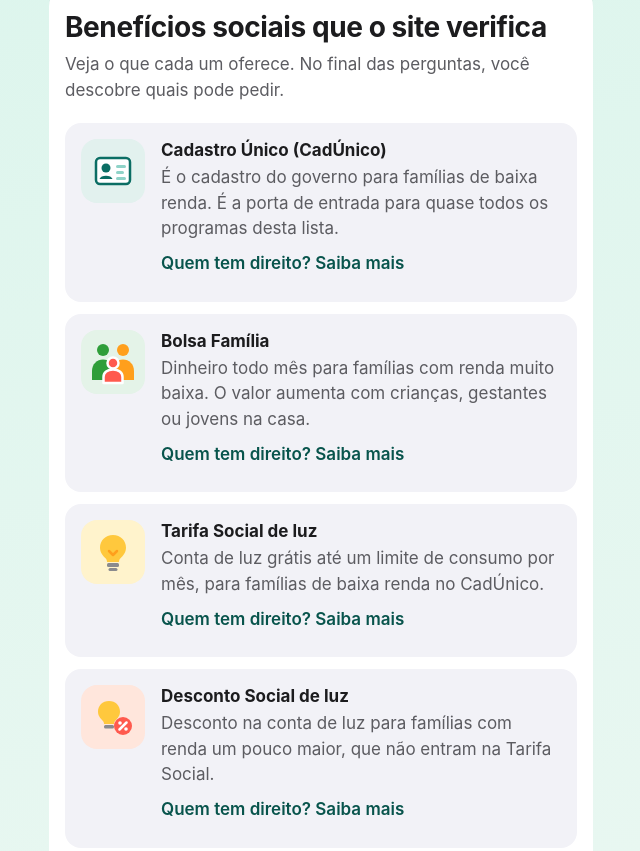
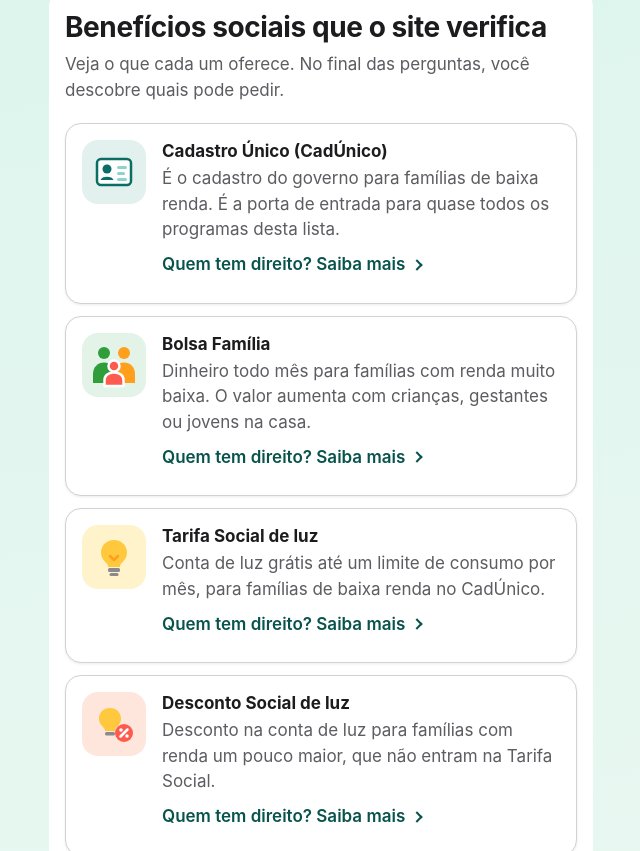
Before and after one commit to betoharres/meudireito, a plain HTML site: page index.html in a window 1280 px wide. Shown: the part 744-1595 px from the top of the page, without its empty margins (319-959 px from the left). Drawn offline with Linux system fonts and the light colour scheme.

Commit message:
Make the home benefit cards look and act clickable
- Cards with a benefit page get a white surface, border and shadow.
- The "Saiba mais" link stretches over the whole card, so a tap
  anywhere opens the page; it stays the card's only interactive
  element.
- A chevron follows the link text. The card shrinks a little while
  pressed and, with a mouse, lifts 2px with an accent border, a
  larger shadow and an underlined link.
- The keyboard focus ring wraps the whole card.

```diff
--- a/styles.css
+++ b/styles.css
@@ -21,6 +21,7 @@
   --color-no: #5c5c61;
   --color-no-tint: #ebebf0;
   --shadow-card: 0 1px 3px rgb(0 0 0 / 0.08);
+  --shadow-card-raised: 0 6px 16px rgb(0 0 0 / 0.12);
   --color-progress-shine: rgb(255 255 255 / 0.35);
   --color-progress-glow: rgb(94 211 196 / 0.9);
   --color-progress-bright: #1bbfad;
@@ -96,6 +97,8 @@
   --border-raised: 4px;
   --focus-ring: 3px;
   --touch: 2.75rem;
+  --chevron-size: 0.5rem;
+  --card-lift: -2px;
   --option-height: 3.5rem;
   --tile-height: 4rem;
   --button-height: 3.25rem;
@@ -1648,7 +1651,66 @@
 .program-link {
   display: inline-flex;
   align-items: center;
+  gap: var(--space-2);
   min-height: var(--touch);
+}
+
+/* Home cards with a page: a raised surface the whole of which opens the page. The link is the card's
+   only interactive element; its ::before stretches over the card, so a tap anywhere follows it. */
+.program-card:has(.program-link) {
+  position: relative;
+  border: 1px solid var(--color-separator);
+  background: var(--color-surface);
+  box-shadow: var(--shadow-card);
+  /* Replaces the list from .js .reveal, so its opacity and transform transitions are repeated here. */
+  transition:
+    opacity 500ms ease-out,
+    transform 600ms var(--ease-out),
+    translate var(--duration-screen) var(--ease-out),
+    scale var(--duration-press) ease-out,
+    box-shadow var(--duration-screen) var(--ease-out),
+    border-color var(--duration-screen) var(--ease-out);
+}
+.program-card .program-link::before {
+  content: "";
+  position: absolute;
+  inset: 0;
+  border-radius: inherit;
+}
+/* Chevron drawn with borders, so screen readers have no character to read. */
+.program-card .program-link::after {
+  content: "";
+  flex: none;
+  width: var(--chevron-size);
+  height: var(--chevron-size);
+  border-top: var(--border) solid currentColor;
+  border-right: var(--border) solid currentColor;
+  transform: rotate(45deg);
+  transition: translate var(--duration-screen) var(--ease-out);
+}
+/* The ring goes around the whole card, the area the link covers. */
+.program-card .program-link:focus-visible {
+  outline: none;
+}
+.program-card:has(.program-link:focus-visible) {
+  outline: var(--focus-ring) solid var(--color-accent);
+  outline-offset: var(--border);
+}
+.program-card:has(.program-link:active) {
+  scale: var(--scale-option-pressed);
+}
+@media (hover: hover) {
+  .program-card:has(.program-link:hover) {
+    translate: 0 var(--card-lift);
+    border-color: var(--color-accent);
+    box-shadow: var(--shadow-card-raised);
+  }
+  .program-card .program-link:hover {
+    text-decoration: underline;
+  }
+  .program-card .program-link:hover::after {
+    translate: var(--space-1) 0;
+  }
 }
 
 .article {
```
